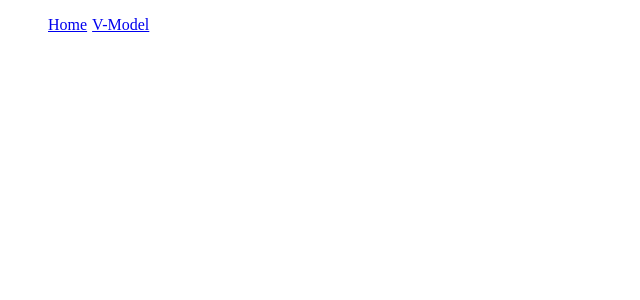
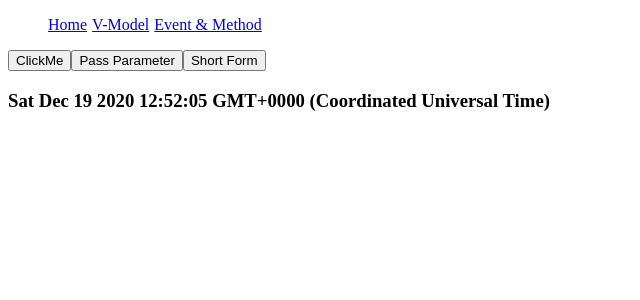
Before and after one commit to nakarinnat1993/vue_tutorial, a Vue app: page /EventAndMethode in a window 1280 px wide. Before the commit this address had no page. Shown: the top 300 px of the page, without its empty margins (0-640 px from the left). Built offline with nearby package versions, Linux system fonts and the light colour scheme.

Commit message:
Event Click and methode

```diff
--- a/src/App.vue
+++ b/src/App.vue
@@ -3,6 +3,7 @@
     <ul>
       <li><router-link to="/">Home</router-link></li>
       <li><router-link to="/VModel">V-Model</router-link></li>
+      <li><router-link to="/EventAndMethode">Event & Method</router-link></li>
     </ul>
 
     <router-view></router-view>
--- a/src/router/index.js
+++ b/src/router/index.js
@@ -1,6 +1,7 @@
 import { createRouter, createWebHistory } from 'vue-router'
 import Home from '../views/Home.vue'
 import VModel from '../views/VModel.vue'
+import EventAndMethode from '../views/EventAndMethode.vue'
 
 const routes = [
   {
@@ -13,6 +14,11 @@ const routes = [
     name: 'VModel',
     component: VModel
   },
+  {
+    path: '/EventAndMethode',
+    name: 'EventAndMethode',
+    component: EventAndMethode
+  },
 
 ]
 
--- a/src/views/EventAndMethode.vue
+++ b/src/views/EventAndMethode.vue
@@ -0,0 +1,34 @@
+<template>
+  <div class="event-methode">
+    <button v-on:click="clickMe">ClickMe</button>
+    <button v-on:click="PassParameter('Welcome')">Pass Parameter</button>
+    <button @click="PassParameter('Short Form')">Short Form</button>
+    <h3>{{ getTimestamp() }}</h3>
+  </div>
+</template>
+
+<script>
+export default {
+  name: "event-methode",
+  mounted() {
+    //คล้ายๆ contractor
+    this.initial()
+  },
+  methods: {
+    initial() {
+        console.log("Init");
+    },
+    clickMe() {
+      alert("Hi");
+    },
+    PassParameter(msg) {
+      alert(msg);
+    },
+    getTimestamp() {
+      return Date();
+    },
+  },
+};
+</script>
+
+<style></style>
```
